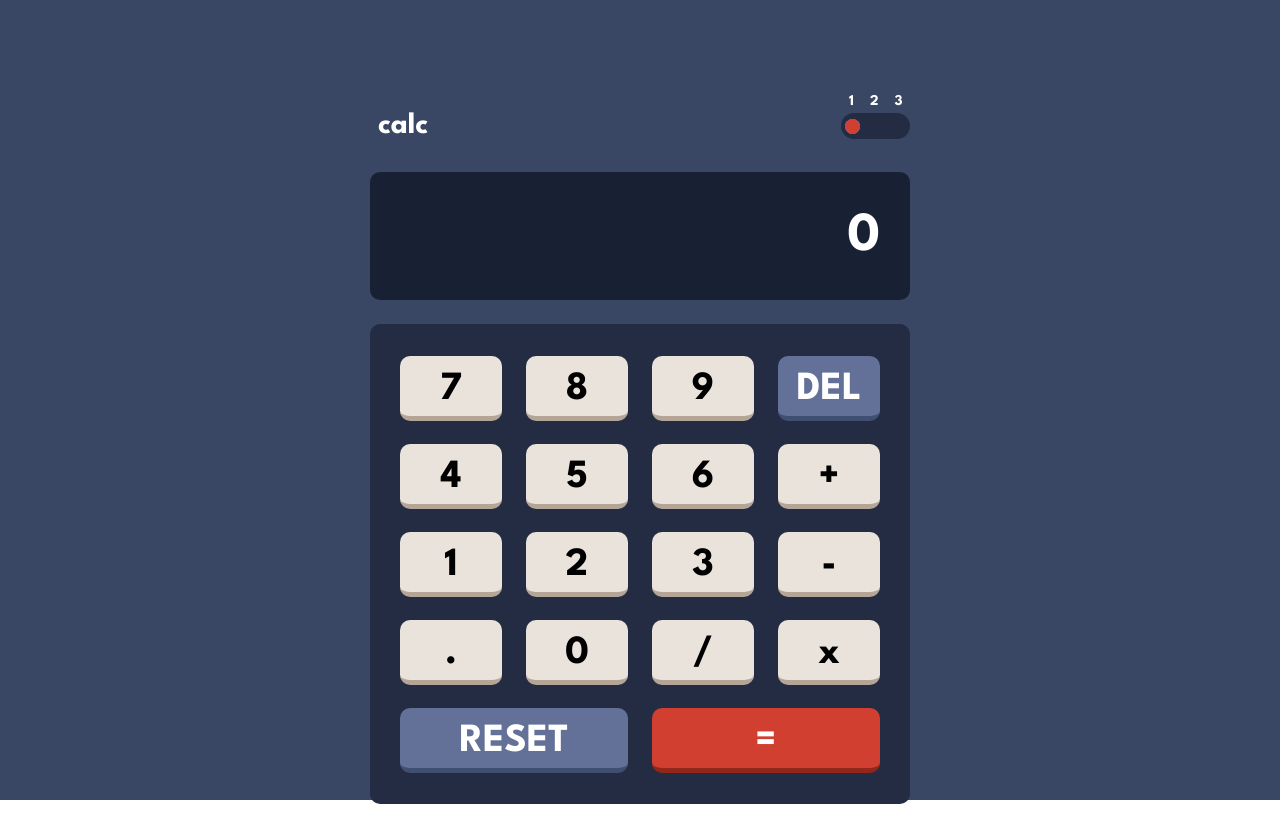
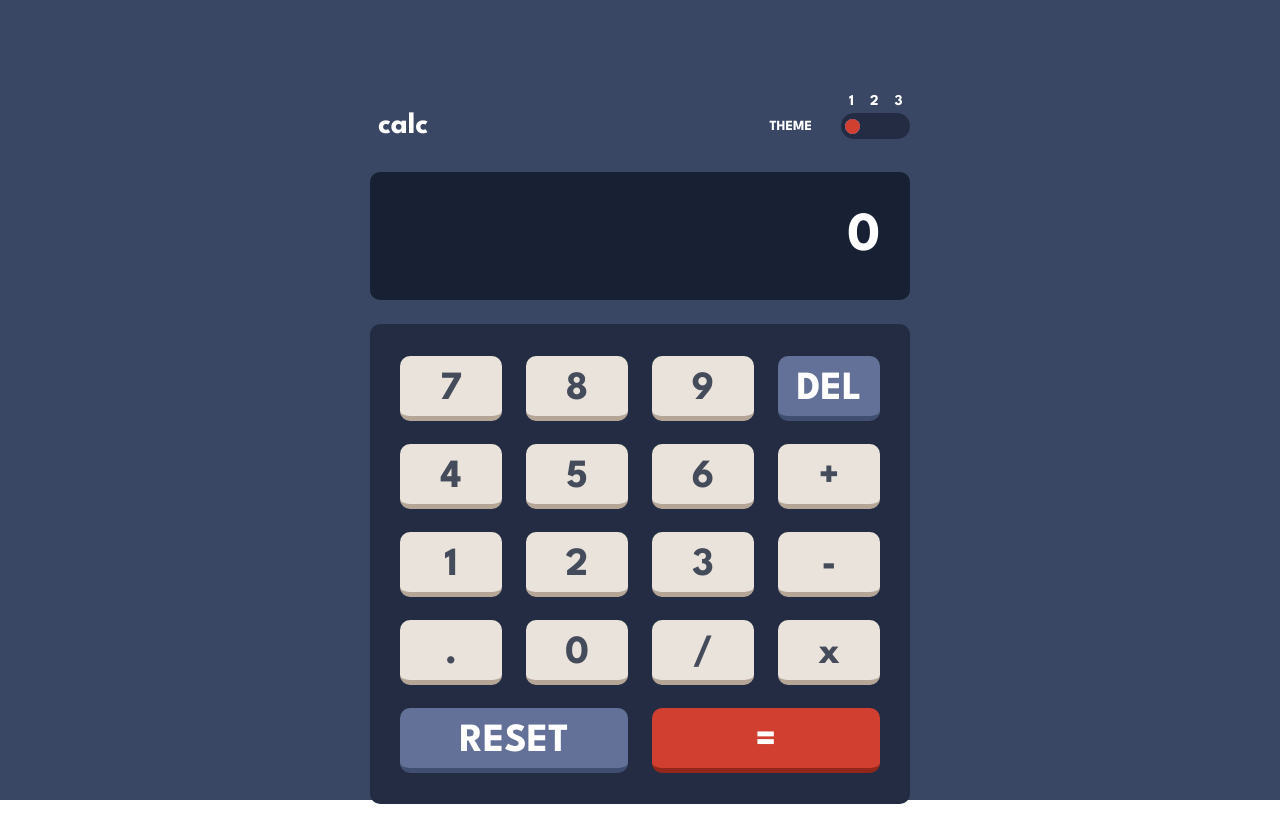
Before and after one commit to Arcanvs/fm-calculatorApp, a React (Vite) app: page / in a window 1280 px wide. Built offline with nearby package versions, Linux system fonts and the light colour scheme.

Commit message:
modificando btn del

```diff
--- a/src/components/atoms/SwitchCalc.jsx
+++ b/src/components/atoms/SwitchCalc.jsx
@@ -6,13 +6,13 @@ const SwitchCalc = () => {
   const {switchClassTheme, setSwitchClassTheme} = useContext(ThemeContext);
 
   const handleChangeSteps = (value) => {
-    console.log('mira rey ', value);
     setCheckOption(value);
     setSwitchClassTheme(`theme__${value}`);
   }
   return (
     <>
-      <div class="switch__steps">
+      <div className="switch__steps">
+        <span className="steps__title">THEME</span>
         <div className="steps__nums">
           <span>1</span>
           <span>2</span>
--- a/src/styles/_calculator.scss
+++ b/src/styles/_calculator.scss
@@ -77,11 +77,7 @@
         }
         .switch__steps {
             background-color: $VeryDarkDesaturatedBlueToggleBackground;
-            .steps__nums{
-                span{
-                    color: $WhiteText;
-                }
-            }
+            span{ color: $WhiteText; }
             input[type="radio"]{
                 &:checked::before{
                     background-color: $RedKeyBackgroundToggle;
@@ -99,6 +95,7 @@
             .button__calc{
                 background-color: $LightGrayishOrangeKeyBackground;
                 border-bottom: 5px solid $GrayishOrangeKeyShadow;
+                color: $VeryDarkGrayishBlue;
                 &.delete{
                     background-color: $DesaturatedDarkBlueKeyBackground;
                     border-bottom: 5px solid $DesaturatedDarkBlueKkeyShadow;
@@ -116,17 +113,19 @@
         background-color: $LightGrayMainBackground;
         .switch__steps {
             background-color: $GrayishRedToggleBackground;
-            .steps__nums{
-                span{
-                    color: $VeryDarkGrayishYellow;
-                }
-            }
+            span{ color: $VeryDarkGrayishYellow; }
             input[type="radio"]{
                 &:checked::before{
                     background-color: $OrangeKeyBackgroundToggle;
                 }
             }
           }
+        .calculator__display{
+            background-color: $VeryLightGrayScreenBackground;
+            .display{
+                color: $VeryDarkGrayishYellow;
+            }
+        }
         .calculator__buttons{
             background-color: $GrayishRedToggleBackground;
             .button__calc{
@@ -150,11 +149,7 @@
         background-color: $VeryDarkVioletMainBackground;
         .switch__steps {
             background-color: $VeryDarkVioletToggleBackground;
-            .steps__nums{
-                span{
-                    color: $LightYellow;
-                }
-            }
+            span{ color: $LightYellow; }
             input[type="radio"]{
                 &:checked::before{
                     background-color: $PureCyanKeyBackgroundToggle;
@@ -166,14 +161,20 @@
                 color: $LightYellow;
             }
         }
+        .calculator__display{
+            background-color: $VeryDarkVioletToggleBackground;
+            .display{
+                color: $LightYellow;
+            }
+        }
         .calculator__buttons{
             background-color: $VeryDarkVioletToggleBackground;
             .button__calc{
-                background-color: $DarkVioletKeyBackground;
+                background-color: $VeryDarkVioletKeyBackground;
                 border-bottom: 5px solid $VividMagentaKeyShadow;
                 color: $LightYellow;
                 &.delete{
-                    background-color: $VeryDarkVioletKeyBackground;
+                    background-color: $DarkVioletKeyBackground;
                     border-bottom: 5px solid $DarkMagentaKeyShadow;
                     color: white;
                 }
@@ -203,6 +204,11 @@
             padding: 0 8px;
         }
     }
+    .steps__title{
+        position: absolute;
+        right: 98px;
+        font-size: 14px;
+    }
     input[type="radio"]{
         height: 15px;
         width: 15px;
```
Also changed, not shown: src/components/atoms/ButtonCalc.jsx (line endings or trailing spaces).
